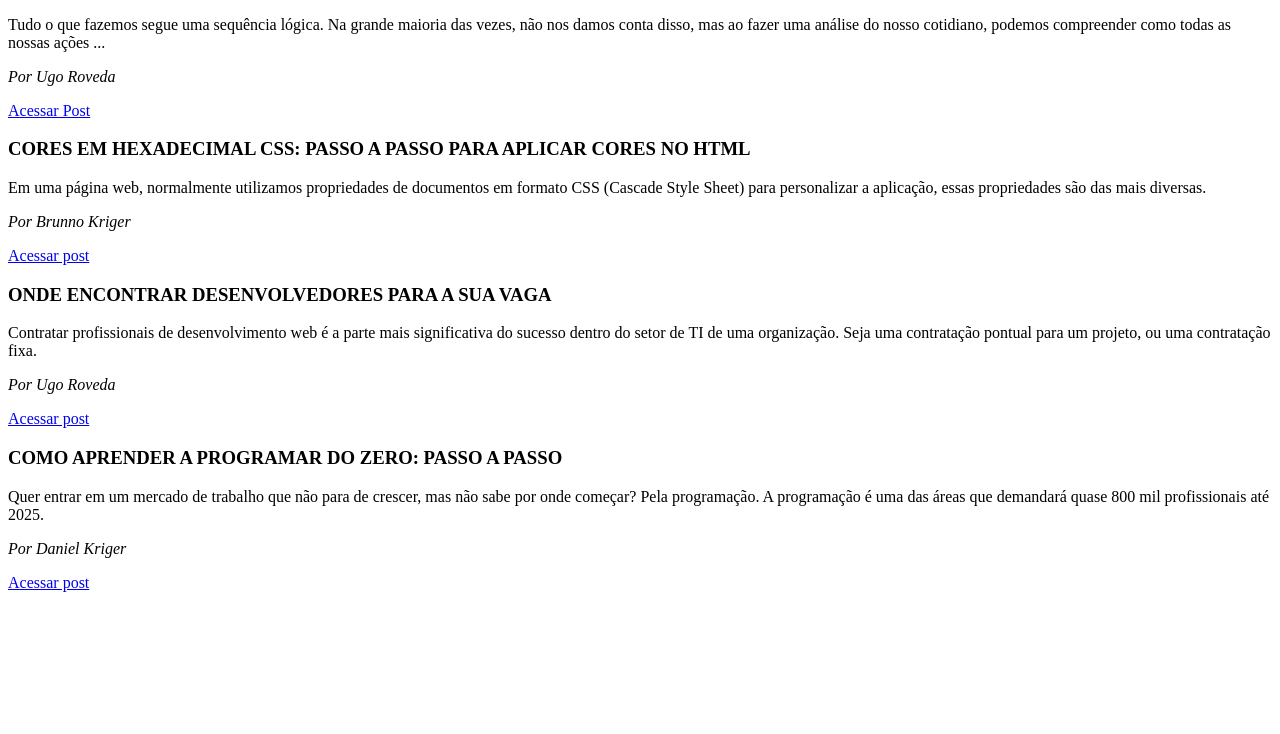
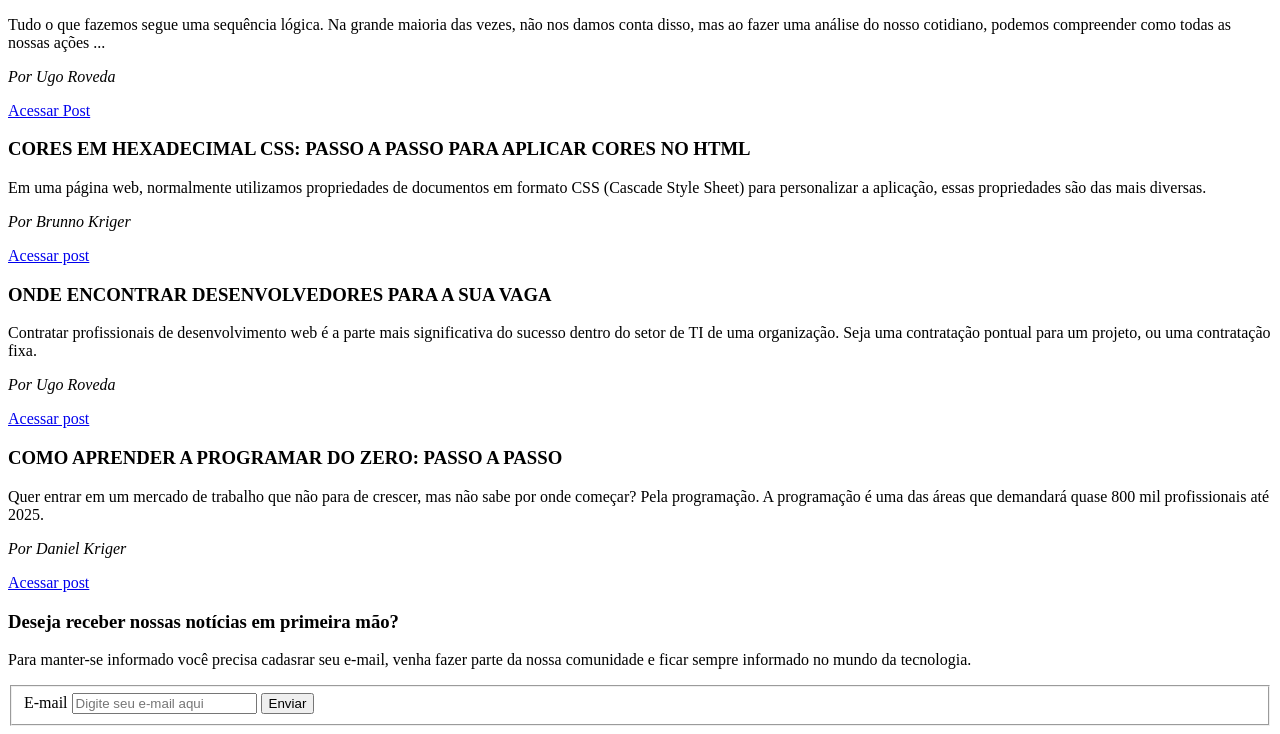
Before and after one commit to Irlannadesa/m1_sprint1_entrega_blog-.-IrlannadeSa, a plain HTML site: page index.html in a window 1280 px wide. Shown: the part 317-1051 px from the top of the page. Before the commit the page ends 917 px from the top, so only its background shows below. Drawn offline with Linux system fonts and the light colour scheme.

Commit message:
atualização formulario

```diff
--- a/index.html
+++ b/index.html
@@ -15,8 +15,9 @@
         </h1>
     </header>
     <main>
+
+            <section>
                 <article>
-            <section>
                     <h3>
                         LÓGICA DE PROGRAMAÇÃO: O QUE É E POR QUE É IMPORTANTE?
                     </h3>
@@ -30,11 +31,13 @@
                     </p>
 
                     <a href="https://kenzie.com.br/blog/logica-de-programacao/" target="blank"> Acessar Post</a>
-
+                </article>
             </section>
 
 
             <section>
+                <article>
+
                     <h3>
                         CORES EM HEXADECIMAL CSS: PASSO A PASSO PARA APLICAR CORES NO HTML
                     </h3>
@@ -49,10 +52,12 @@
 
                     <a href="https://kenzie.com.br/blog/cores-em-hexadecimal-css/" target="blank"> Acessar post</a>
 
+                </article>
             </section>
 
 
             <section>
+                <article>
                     <h3>
                         ONDE ENCONTRAR DESENVOLVEDORES PARA A SUA VAGA
                     </h3>
@@ -66,10 +71,12 @@
                     </p>
 
                     <a href="https://kenzie.com.br/blog/como-contratar-desenvolvedor/" target="blank"> Acessar post</a>
+                </article>
 
             </section>
 
             <section>
+                 <article>
                     <h3>
                     COMO APRENDER A PROGRAMAR DO ZERO: PASSO A PASSO
                     </h3>
@@ -80,8 +87,32 @@
                         <em>Por Daniel Kriger</em>
                     </p>
                     <a href="https://kenzie.com.br/blog/como-aprender-a-programar-2/" target="blank">Acessar post</a>
+                </article>
             </section>
-        </article>
+
+            <section>
+                 <h3> Deseja receber nossas notícias em primeira mão? </h3>
+                 <p> Para manter-se informado você precisa cadasrar seu e-mail, venha fazer parte da nossa comunidade e ficar sempre informado no mundo da tecnologia.</p>
+                 <form action="">
+                    <fieldset>
+                        <legend hidden> Formulario de Cadastro</legend>
+
+                        <label for="emailUsuario">E-mail</label>
+                        <input
+                        type="text"
+                        name="emailUsuario"
+                        id="emailUsuario"
+                        placeholder="Digite seu e-mail aqui"
+                        required="true">
+
+                        <input
+                        type="submit"
+                        value="Enviar" >
+
+
+                    </fieldset>
+                 </form>
+            </section>
 
     </main>
 
```
Lines whose indentation alone changed are shown as unchanged.
